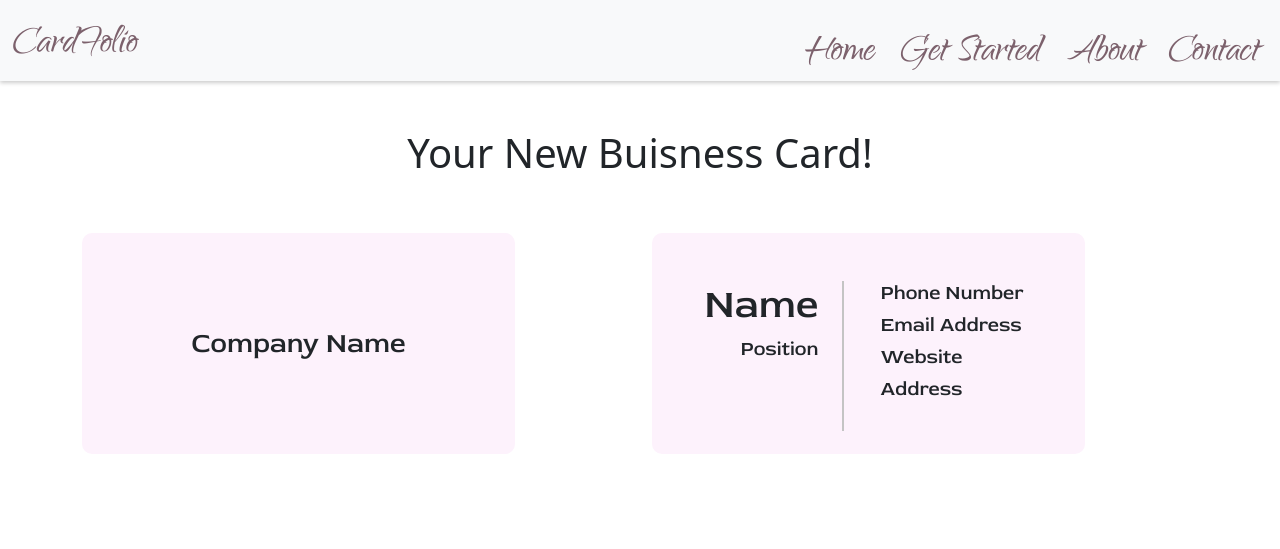
After one commit to kylejava/nwHacks, a Flask app: page /template1 in a window 1280 px wide. The commit adds this page. Shown: the top 549 px of the page. Run offline with Flask 2, Linux system fonts and the light colour scheme.

Commit message:
omg time for the backend

```diff
--- a/app.py
+++ b/app.py
@@ -25,5 +25,9 @@ def teplates():
 def userinput():
     return render_template('userinput.html')
 
+@app.route('/template1' , methods = ['GET' , 'POST'])
+def template1():
+    return render_template('template1.html')
+
 if __name__ == "__main__":
     app.run(debug=True)
--- /dev/null
+++ b/static/stylesheets/template1.css
@@ -0,0 +1,37 @@
+.notactive{
+  text-decoration: none;
+}
+.topHeader{
+  color: #7C616C;
+}
+.fancyText{
+  font-family: Qwigley;
+}
+
+.template-one{
+  width: 433px;
+  height: 221px;
+  background: #FDF2FC;
+  border-radius: 10px;
+  font-family: RedRose;
+}
+
+#template-one-front{
+  font-family: RedRose;
+  text-align: center;
+  vertical-align: middle;
+  line-height: 221px;
+}
+
+
+.template-one-back{
+  font-family: RedRose;
+  vertical-align: middle;
+  line-height: 221px;
+}
+
+.divider{
+  width: 2px;
+  height: 150px;
+  background-color: #C4C4C4;
+}
--- a/static/stylesheets/templates.css
+++ b/static/stylesheets/templates.css
@@ -13,6 +13,8 @@
   font-size: 76px;
   color:  #7C616C;
 }
+
+
 
 .template-one{
   width: 433px;
--- /dev/null
+++ b/templates/template1.html
@@ -0,0 +1,81 @@
+<!DOCTYPE html>
+<html lang="en" dir="ltr">
+  <head>
+    <meta charset="utf-8">
+    <link rel="stylesheet"href="{{ url_for('static', filename='stylesheets/template1.css') }}">
+    <link href="https://cdn.jsdelivr.net/npm/bootstrap@5.0.0-beta1/dist/css/bootstrap.min.css" rel="stylesheet" integrity="sha384-giJF6kkoqNQ00vy+HMDP7azOuL0xtbfIcaT9wjKHr8RbDVddVHyTfAAsrekwKmP1" crossorigin="anonymous">
+    <title>CardFolio</title>
+    <style media="screen">
+      @font-face{
+        font-family: Qwigley;
+        src: url(../static/Qwigley.ttf);
+      }
+      @font-face{
+        font-family: RedRose;
+        src: url(../static/RedRose.ttf);
+      }
+      @font-face{
+        font-family: MeriendaOne;
+        src: url(../static/MeriendaOne.ttf);
+      }
+      @font-face{
+        font-family: Imbue;
+        src: url(../static/Imbue.ttf);
+      }
+      .top{
+        background-color: white;
+        box-shadow: 0 2px 4px 0 rgba(0,0,0,.2);
+        height: 81px;
+        font-family: Qwigley;
+        font-size: 48px;
+      }
+      a{
+        color: #7C616C;
+      }
+      </style>
+  </head>
+  <body>
+    <nav class="navbar top navbar-light bg-light">
+      <div class="container-fluid">
+        <p class="topHeader">CardFolio</p>
+        <form>
+          <a href="/" class="p-2 notactive">Home</a>
+          <a href="/getstarted" class="p-2 notactive">Get Started</a>
+          <a href="#" class="p-2 notactive">About</a>
+          <a href="#" class="p-2 notactive">Contact</a>
+        </form>
+      </div>
+    </nav>
+    <div class="container py-5">
+      <h1 class="text-center">Your New Buisness Card!</h1>
+      <div class="row py-5 "> <!-- Template 1 -->
+        <div class="col">
+          <div class="template-one">
+            <h3 id="template-one-front">Company Name</h3>
+          </div>
+        </div>
+        <div class="col">
+          <div class="template-one">
+            <div class="row template-one-back pt-5">
+              <div class="col-sm-5 template-one-back text-end">
+                <h1>Name</h1>
+                <h5>Position</h5>
+              </div>
+              <div class="col-sm-1 template-one-back">
+                <div class="divider">
+
+                </div>
+              </div>
+              <div class="col-sm-6 template-one-back text-start">
+                <h5 >Phone Number</h5>
+                <h5 >Email Address</h5>
+                <h5 >Website</h5>
+                <h5 >Address</h5>
+              </div>
+            </div>
+          </div>
+        </div>
+      </div>
+    </div>
+  </body>
+</html>
```
